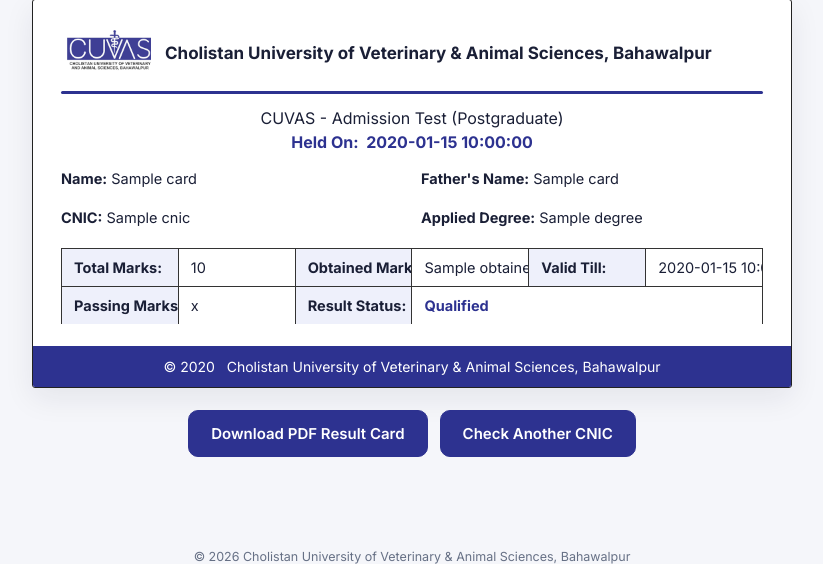
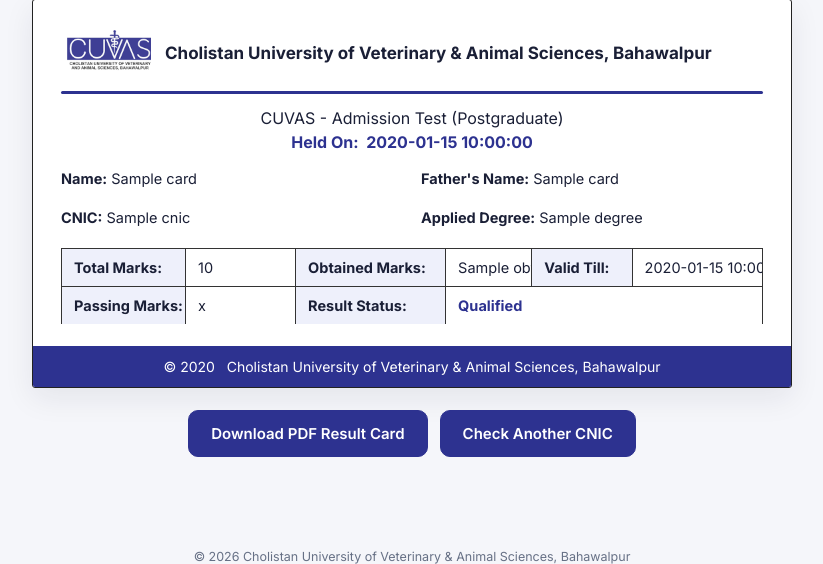
Before and after one commit to uzairareeb/cuvas-result-portal, a Flask app: template templates/result.html in a window 1280 px wide. Shown: the part 113-677 px from the top of the page, without its empty margins (228-1051 px from the left). Run offline with Flask 3, Linux system fonts and the light colour scheme; data comes from the database, SQL or seed files in the repository; the template is opened without the code that fills it: most values are stand-ins (such as "Sample title", 1, 10 or a date in 2020); some libraries are stand-ins or nearby versions.

Commit message:
Web result card mirrors PDF exactly: same proportions, sizes, table columns

```diff
--- a/templates/result.html
+++ b/templates/result.html
@@ -20,6 +20,10 @@
       </div>
     </div>
     <table class="rtable">
+      <colgroup>
+        <col style="width:17.7%"><col style="width:15.7%"><col style="width:21.4%">
+        <col style="width:12.3%"><col style="width:14.3%"><col style="width:18.6%">
+      </colgroup>
       <tr>
         <td class="lab2">Total Marks:</td><td class="val">{{ card.total }}</td>
         <td class="lab2">Obtained Marks:</td><td class="val">{{ card.obtained }}</td>
```
